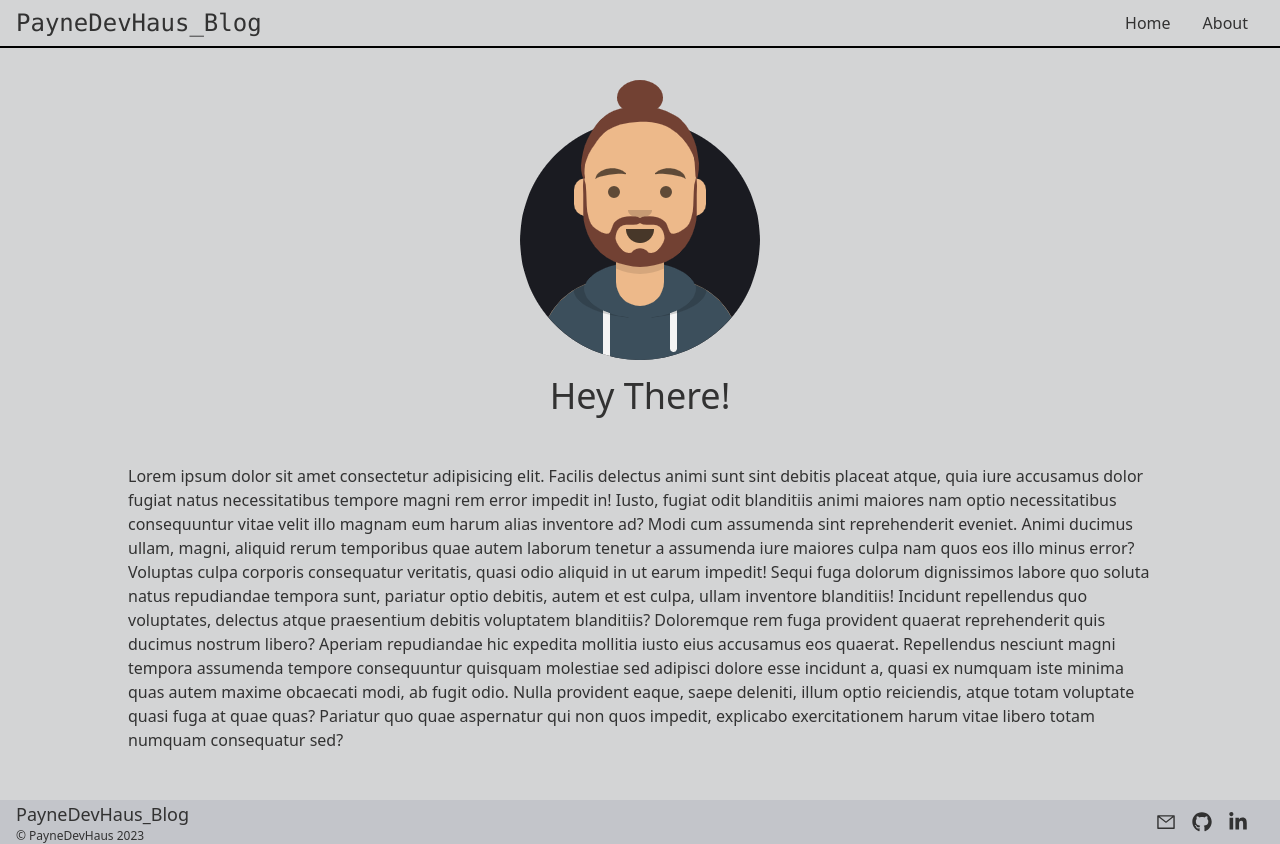
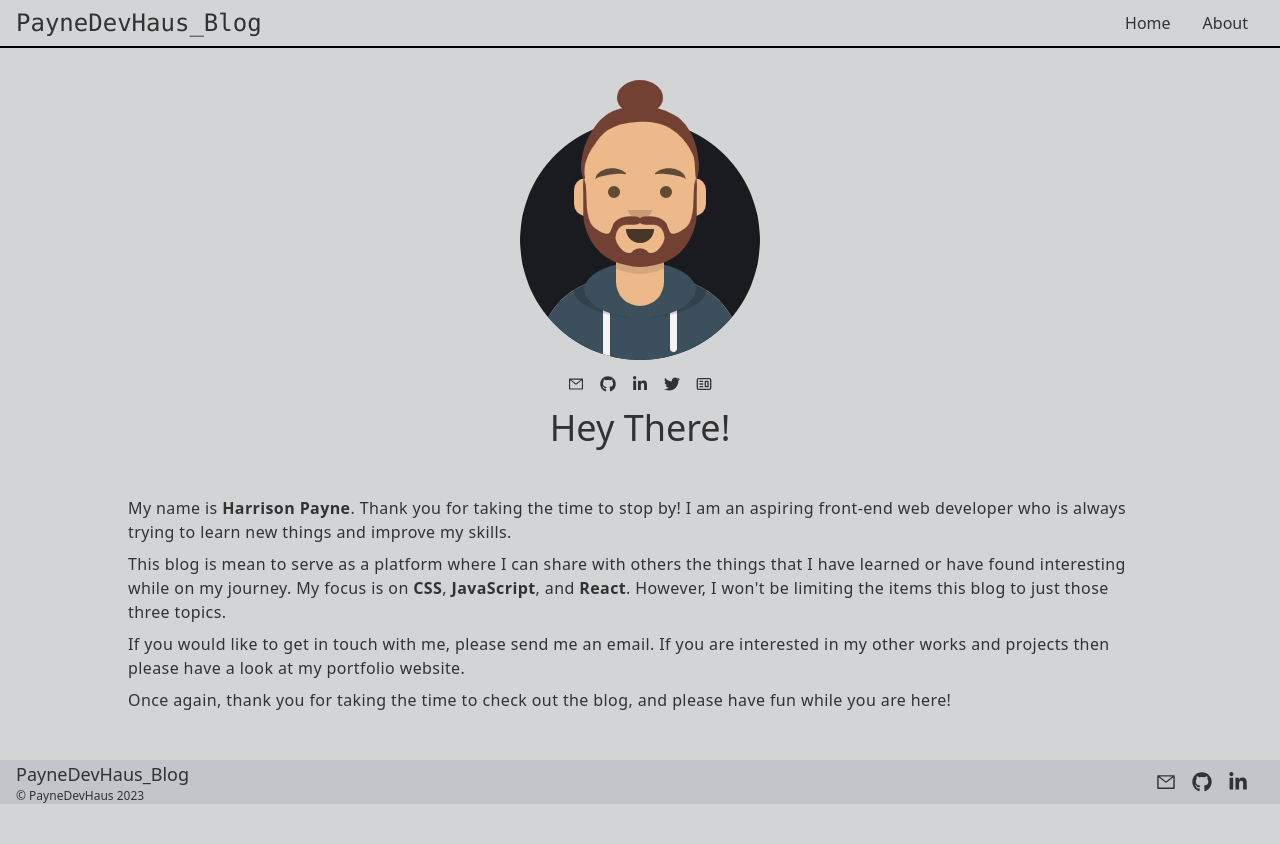
Before and after one commit to Lupercal13/portfolio_blog, a Next.js app: page /About in a window 1280 px wide. After the commit the page ends 804 px from the top, so only its background shows below. Built offline with nearby package versions, Linux system fonts and the light colour scheme.

Commit message:
updated about page information

```diff
--- a/pages/About.jsx
+++ b/pages/About.jsx
@@ -2,10 +2,14 @@ import React from "react";
 import Head from "next/head";
 import Image from "next/image";
 import avatar from "../assets/me_avatar_3.png";
+import { FaFacebook, FaGithub, FaTwitter, FaLinkedinIn } from "react-icons/fa";
+import {CgWebsite} from 'react-icons/cg'
+import { AiOutlineMail } from "react-icons/ai";
+
 
 function About() {
   return (
-    <>
+    <div className="h-full">
       <Head>
         <title>PayneDevHaus_blog</title>
         <meta name="description" content="Generated by create next app" />
@@ -17,37 +21,49 @@ function About() {
           <div className="flex justify-center w-full items-center">
             <Image src={avatar} />
           </div>
-          <div className="w-[80%] flex flex-col justify-center items-center mx-auto">
+          <div className="flex justify-center items-center gap-4 w-full mt-4">
+           <a href="mailto:hpayne13.test@gmail.com" className="hover:scale-[105%]"> <AiOutlineMail/></a>
+            <a href="https://www.github.com/Lupercal13" className="hover:scale-[105%]"><FaGithub/> </a>
+            <a href="#" target="_blank" rel="noopener noreferrer" className="hover:scale-[105%]"><FaLinkedinIn/></a>
+            <a href="#" target="_blank" rel="noopener noreferrer" className="hover:scale-[105%]"><FaTwitter/></a>
+            <a href="#" target="_blank" rel="noopener noreferrer" className="hover:scale-[105%]"><CgWebsite/></a>
+          </div>
+          <div className="w-[80%] flex flex-col justify-center items-center mx-auto h-full">
             <h1 className="text-4xl text-center mb-12 mt-4">Hey There!</h1>
-            <p>
-              Lorem ipsum dolor sit amet consectetur adipisicing elit. Facilis
-              delectus animi sunt sint debitis placeat atque, quia iure
-              accusamus dolor fugiat natus necessitatibus tempore magni rem
-              error impedit in! Iusto, fugiat odit blanditiis animi maiores nam
-              optio necessitatibus consequuntur vitae velit illo magnam eum
-              harum alias inventore ad? Modi cum assumenda sint reprehenderit
-              eveniet. Animi ducimus ullam, magni, aliquid rerum temporibus quae
-              autem laborum tenetur a assumenda iure maiores culpa nam quos eos
-              illo minus error? Voluptas culpa corporis consequatur veritatis,
-              quasi odio aliquid in ut earum impedit! Sequi fuga dolorum
-              dignissimos labore quo soluta natus repudiandae tempora sunt,
-              pariatur optio debitis, autem et est culpa, ullam inventore
-              blanditiis! Incidunt repellendus quo voluptates, delectus atque
-              praesentium debitis voluptatem blanditiis? Doloremque rem fuga
-              provident quaerat reprehenderit quis ducimus nostrum libero?
-              Aperiam repudiandae hic expedita mollitia iusto eius accusamus eos
-              quaerat. Repellendus nesciunt magni tempora assumenda tempore
-              consequuntur quisquam molestiae sed adipisci dolore esse incidunt
-              a, quasi ex numquam iste minima quas autem maxime obcaecati modi,
-              ab fugit odio. Nulla provident eaque, saepe deleniti, illum optio
-              reiciendis, atque totam voluptate quasi fuga at quae quas?
-              Pariatur quo quae aspernatur qui non quos impedit, explicabo
-              exercitationem harum vitae libero totam numquam consequatur sed?
-            </p>
+            <div className="tracking-wide text-gray-600">
+              <p className="pb-2">
+                My name is <span className="font-semibold">Harrison Payne</span>. Thank you for taking the
+                time to stop by! I am an aspiring front-end web developer who is
+                always trying to learn new things and improve my skills.
+              </p>
+              <p className="pb-2">
+                This blog is mean to serve as a platform where I can share with
+                others the things that I have learned or have found interesting
+                while on my journey. My focus is on <span className="font-semibold">CSS</span>, <span className="font-semibold">JavaScript</span>, and
+                 <span className=" font-semibold"> React</span>. However, I won't be limiting the items this blog to just
+                those three topics.
+              </p>
+              <p className="pb-2">
+                If you would like to get in touch with me, please send me an{" "}
+                <a href="mailto:hpayne13.test@gmail.com">
+                  <span className="hover:border-b border-black font-medium">email</span>
+                </a>
+                . If you are interested in my other works and projects then
+                please have a look at
+                <a href="/">
+                  <span className="hover:border-b border-black font-medium"> my portfolio website</span>
+                </a>
+                .
+              </p>
+              <p>
+                Once again, thank you for taking the time to check out the blog,
+                and please have fun while you are here!
+              </p>
+            </div>
           </div>
         </div>
       </div>
-    </>
+    </div>
   );
 }
 
```
